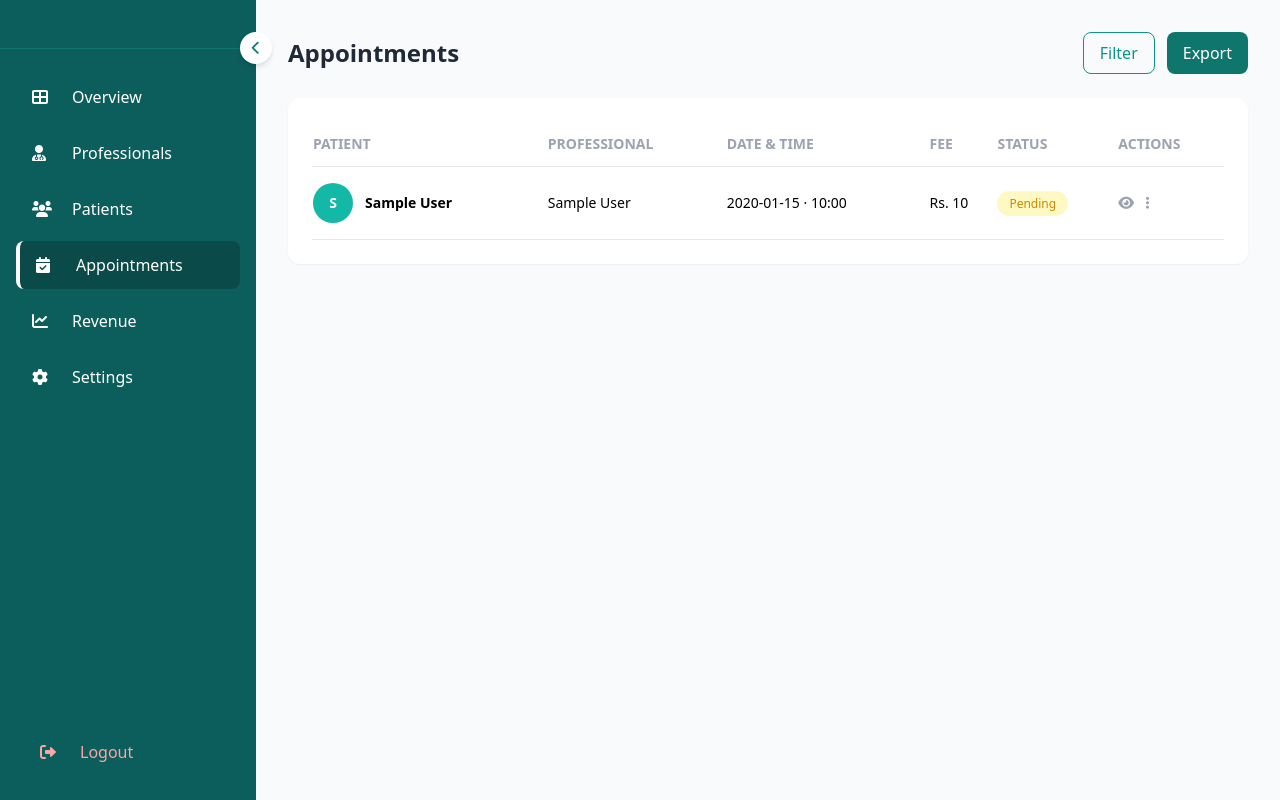
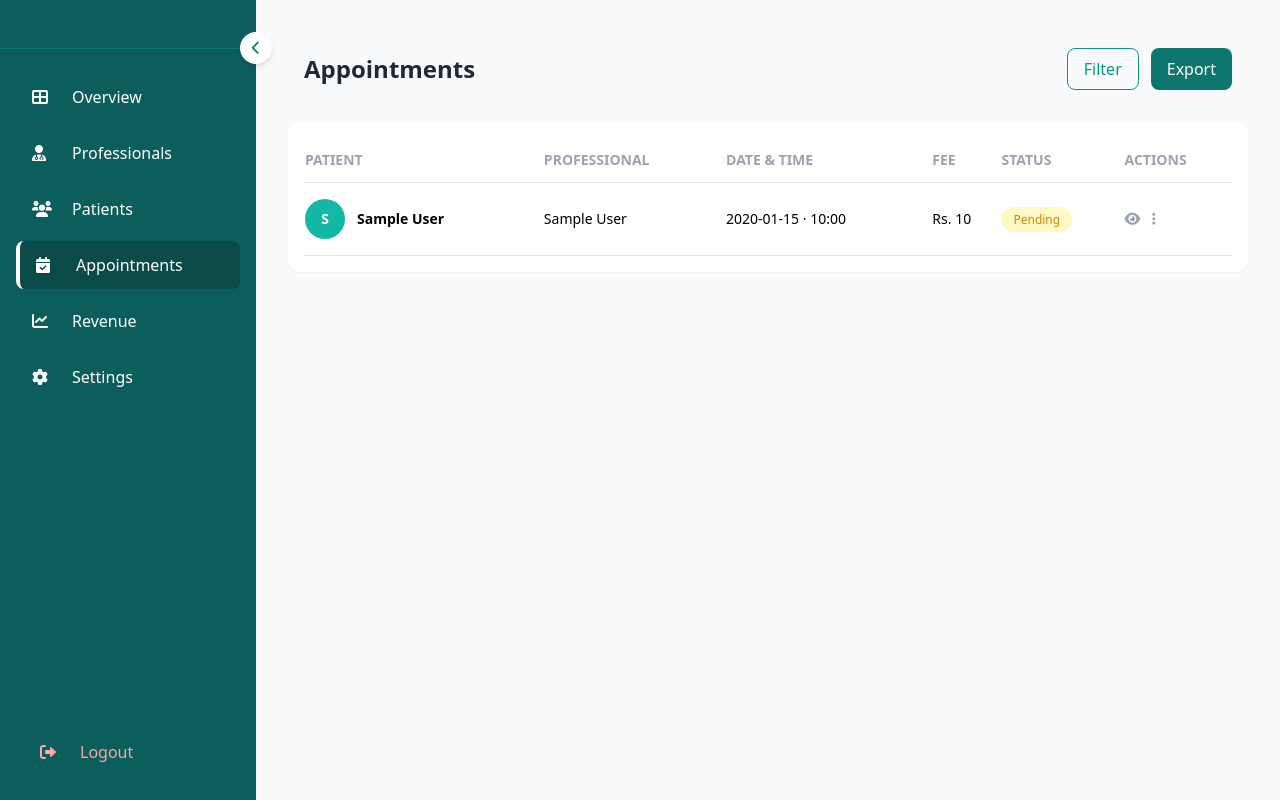
Before and after one commit to AMNA-RISHVI/CareNest_Home-Healthcare-Platform, a Django app: page /adminpanel/appointments/ in a window 1280 px wide. Run offline with Django 5.2, Linux system fonts and the light colour scheme; tables that the repository leaves empty hold one stand-in row (values such as "Sample post"); some libraries are stand-ins or nearby versions.

Commit message:
Update appointments.html

```diff
--- a/adminpanel/templates/adminpanel/appointments.html
+++ b/adminpanel/templates/adminpanel/appointments.html
@@ -1,6 +1,6 @@
 {% extends 'adminpanel/base.html' %}
 {% block content %}
-<div class="flex justify-between items-center mb-6">
+<div class="flex justify-between items-center mb-4 p-4">
     <h1 class="text-2xl font-bold text-gray-800">Appointments</h1>
     <div class="flex gap-3">
         <button class="border border-teal-600 text-teal-600 px-4 py-2 rounded-lg hover:bg-teal-50">Filter</button>
@@ -8,8 +8,8 @@
     </div>
 </div>
 
-<div class="bg-white shadow-sm rounded-xl p-6">
-    <table class="w-full text-left">
+<div class="bg-white shadow-sm rounded-xl p-4 overflow-x-auto">
+    <table class="w-full text-left min-w-[600px]">
         <thead>
             <tr class="text-gray-400 text-sm border-b">
                 <th class="py-3">PATIENT</th>
```
